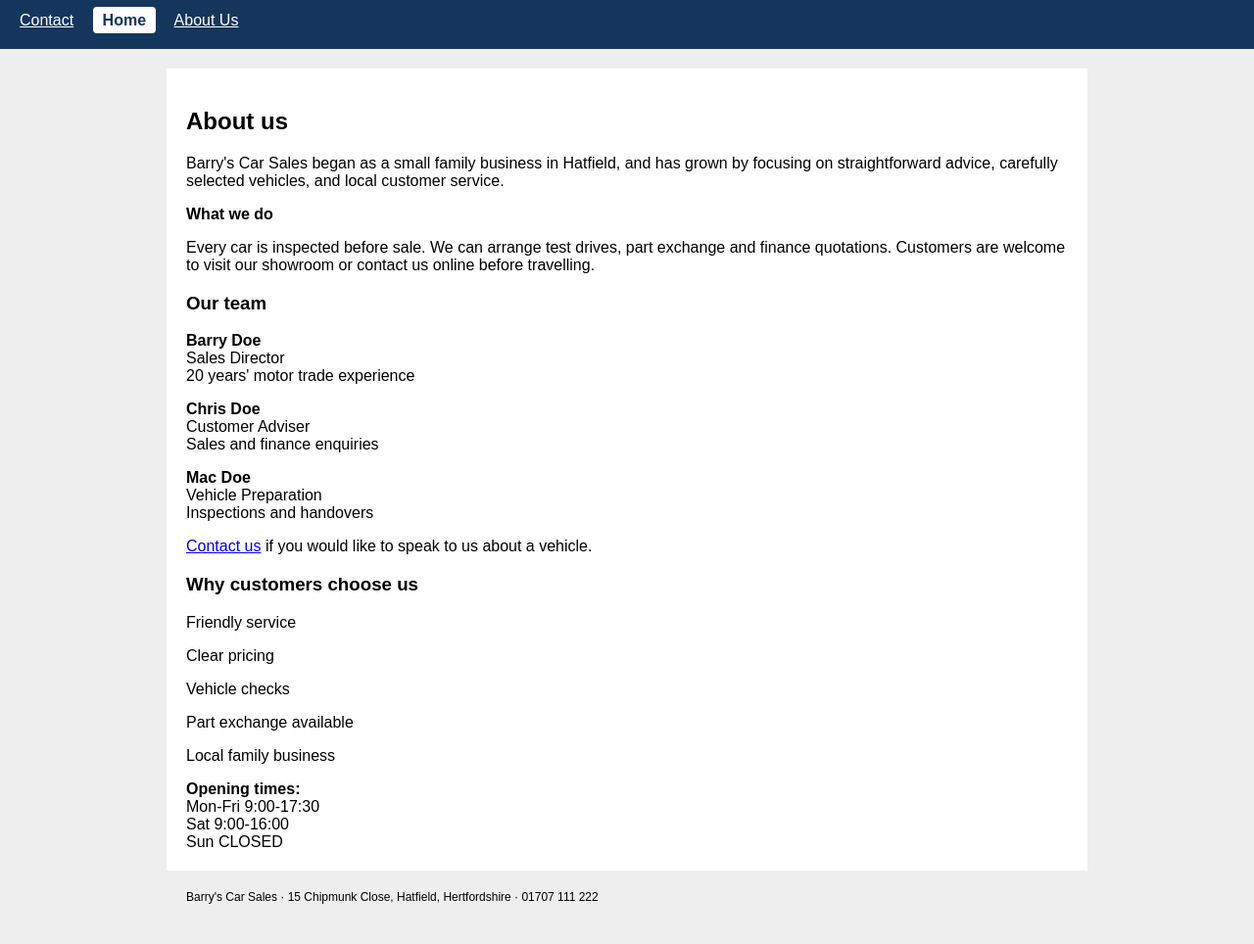
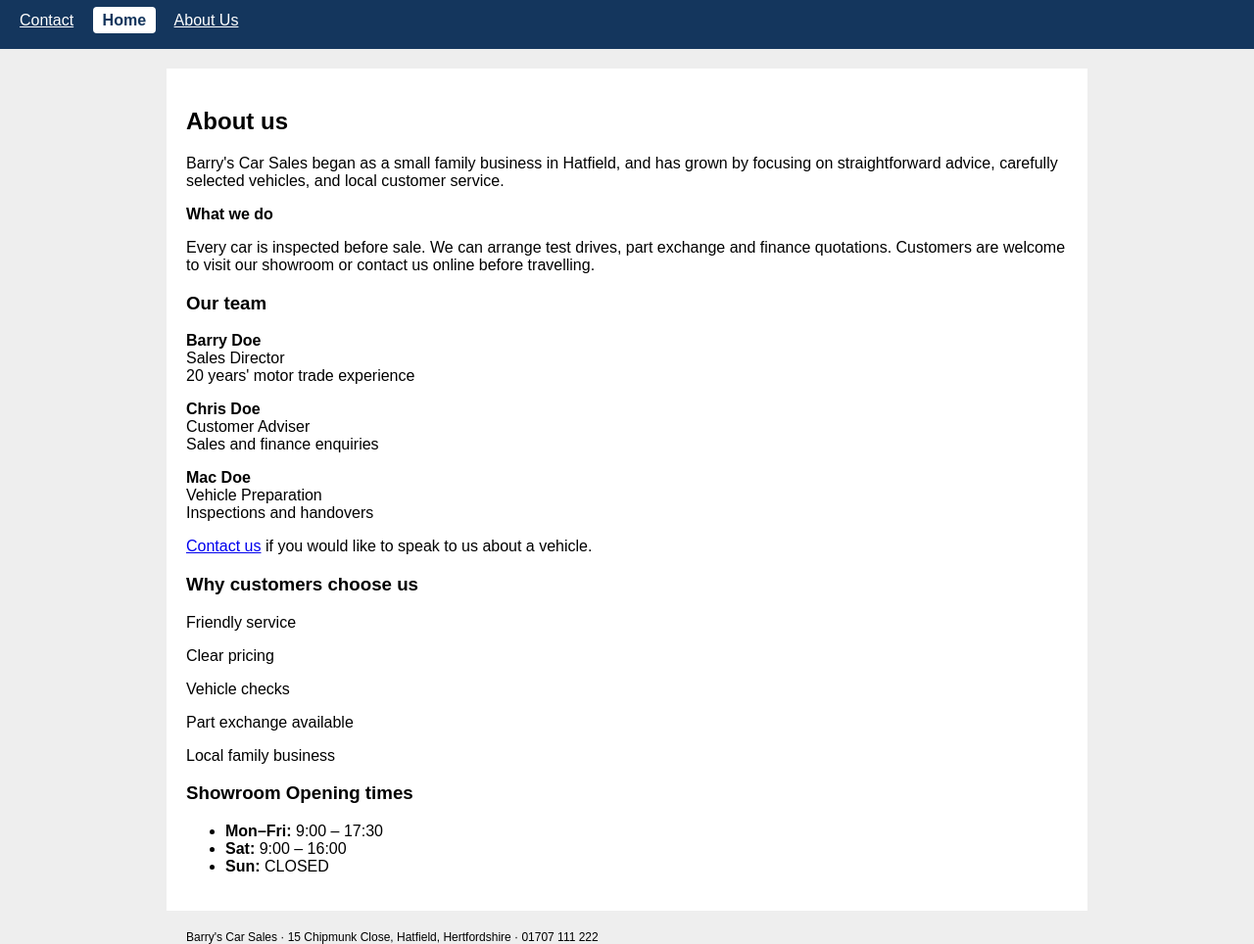
Before and after one commit to Mehran587763/barrys_car_sales, a plain HTML site: page about.html in a window 1280 px wide. Shown: the part 96-1060 px from the top of the page at 98% size. Before the commit the page ends 1019 px from the top, so only its background shows below. Drawn offline with Linux system fonts and the light colour scheme.

Commit message:
Openin hous of showroom highlighted

```diff
--- a/about.html
+++ b/about.html
@@ -63,12 +63,14 @@
         </aside>
     </div>
 
-    <div>
-        <strong>Opening times:</strong><br>
-        Mon-Fri 9:00-17:30<br>
-        Sat 9:00-16:00<br>
-        Sun CLOSED
-    </div>
+    <div class="opening-times">
+  <h3>Showroom Opening times</h3>
+  <ul>
+    <li><strong>Mon–Fri:</strong> 9:00 – 17:30</li>
+    <li><strong>Sat:</strong> 9:00 – 16:00</li>
+    <li><strong>Sun:</strong> <span class="closed-badge">CLOSED</span></li>
+  </ul>
+</div>
 </main>
 
 <footer>
```
Also changed, not shown: enquiry.html (+7 -7 lines).
